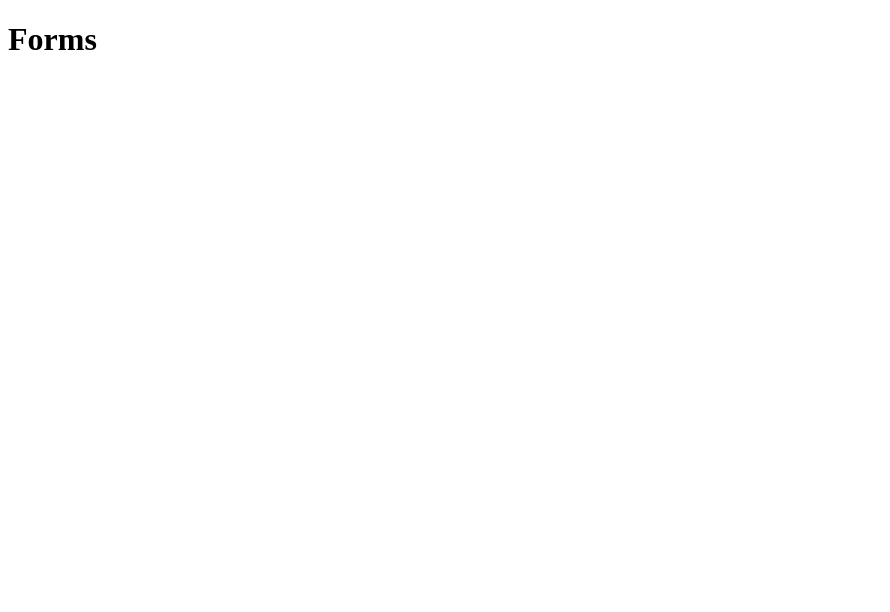
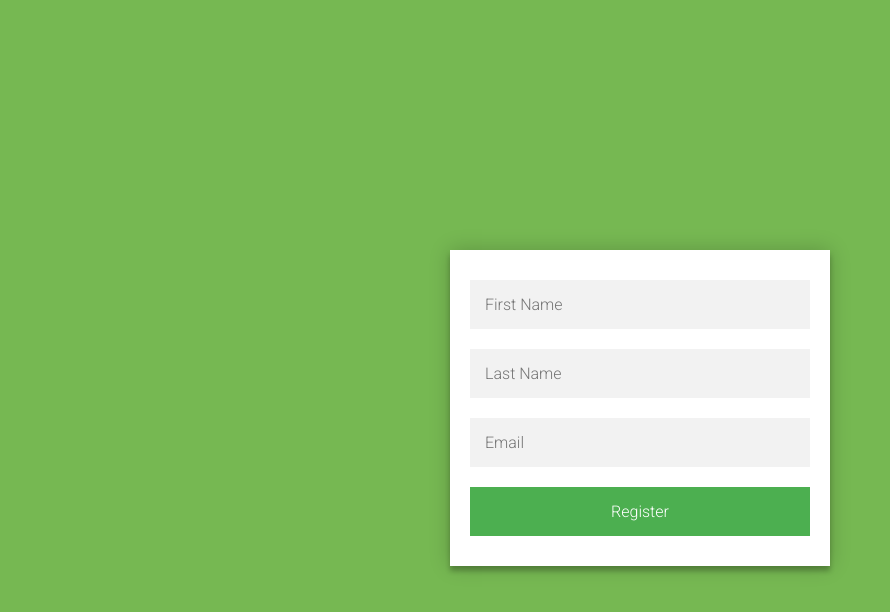
Before and after one commit to aitizaz-ul-haq/reactdocsproject, a React (Create React App) app: page / in a window 1280 px wide. Shown: the top 612 px of the page, without its empty margins (0-890 px from the left). Built offline with nearby package versions, Linux system fonts and the light colour scheme.

Commit message:
forms controlled component example and forms example added

```diff
--- a/src/docs/main_concepts/forms.js
+++ b/src/docs/main_concepts/forms.js
@@ -1,9 +1,119 @@
+
+import React, { useState } from 'react';
+import "../../styling/formStyling.css";
+
+
+// HTML form elements work a bit differently from other DOM elements in React,
+// because form elements naturally keep some internal state.
+//For example, this form in plain HTML accepts a single name:
+
+{/* <form>
+    <label>
+        Name:
+        <input type="text" name="name" />
+    </label>
+    <input type="submit" value="Submit" />
+</form> */}
+
+// This form has the default HTML form behavior of browsing to a new page when the user submits the form.
+// If you want this behavior in React, it just works.But in most cases, it’s convenient to have a JavaScript
+// function that handles the submission of the form and has access to the data that the user entered into the form.
+// The standard way to achieve this is with a technique called “controlled components”.
+
+
+// Controlled Components
+// In HTML, form elements such as <input>, <textarea>,
+// and <select> typically maintain their own state and update it based on user input.
+// In React, mutable state is typically kept in the state property of components, and only updated with setState().
+
+// We can combine the two by making the React state be the “single source of truth”.
+//  Then the React component that renders a form also controls what happens in that form on subsequent user input.
+// An input form element whose value is controlled by React in this way is called a “controlled component”.
+
+// better understanding of forms is in this video on youtube because in docs they use class based code
+// https://www.youtube.com/watch?v=8hU0I8rY4u4&t=299s
+// the following code is from the youtuber from his git repo i have tried to simulate that youtuber how to
+// create forms in react because they are controlled
+
 
 
 
 const Forms = () => {
+
+    const [values, setValues] = useState({
+        firstName: "",
+        lastName: "",
+        email: ""
+    });
+
+    const [submitted, setSubmitted] = useState(false);
+    const [valid, setValid] = useState(false);
+
+    const handleFirstNameInputChange = (event) => {
+        setValues({ ...values, firstName: event.target.value })
+    }
+
+    const handleLastNameInputChange = (event) => {
+        setValues({ ...values, lastName: event.target.value })
+    }
+
+    const handleEmailInputChange = (event) => {
+        setValues({ ...values, email: event.target.value })
+    }
+
+    const handleSubmit = (event) => {
+        event.preventDefault();
+        if (values.firstName && values.lastName && values.email) {
+            setValid(true);
+        }
+        setSubmitted(true);
+    }
+
+
+
     return (
-        <h1>Forms</h1>
+        <div class="form-container">
+            <form class="register-form" onSubmit={handleSubmit}>
+                {/* Uncomment the next line to show the success message */}
+                {submitted && valid ? <div class="success-message">Success! Thank you for registering</div> : null}
+                <input
+                    onChange={handleFirstNameInputChange}
+                    value={values.firstName}
+                    id="first-name"
+                    class="form-field"
+                    type="text"
+                    placeholder="First Name"
+                    name="firstName"
+                />
+                {/* Uncomment the next line to show the error message */}
+                {submitted && !values.firstName ? <span id="first-name-error">Please enter a first name</span> : null}
+                <input
+                    onChange={handleLastNameInputChange}
+                    value={values.lastName}
+                    id="last-name"
+                    class="form-field"
+                    type="text"
+                    placeholder="Last Name"
+                    name="lastName"
+                />
+                {/* Uncomment the next line to show the error message */}
+                {submitted && !values.lastName ? <span id="last-name-error">Please enter a last name</span> : null}
+                <input
+                    onChange={handleEmailInputChange}
+                    value={values.email}
+                    id="email"
+                    class="form-field"
+                    type="text"
+                    placeholder="Email"
+                    name="email"
+                />
+                {/* Uncomment the next line to show the error message */}
+                {submitted && !values.email ? <span id="email-error">Please enter an email address</span> : null}
+                <button class="form-field" type="submit">
+                    Register
+                </button>
+            </form>
+        </div>
     );
 }
 
--- /dev/null
+++ b/src/styling/formStyling.css
@@ -0,0 +1,65 @@
+@import url(https://fonts.googleapis.com/css?family=Roboto:300);
+
+body {
+    background: #76b852;
+    display: flex;
+    min-height: 100vh;
+    justify-content: center;
+    align-items: center;
+}
+
+.form-container {
+    width: 360px;
+    background-color: white;
+    margin: auto;
+    box-shadow: 0 0 20px 0 rgba(0, 0, 0, 0.2), 0 5px 5px 0 rgba(0, 0, 0, 0.24);
+    padding: 10px;
+}
+
+.register-form {
+    display: flex;
+    flex-direction: column;
+    justify-content: space-evenly;
+    padding: 10px;
+}
+
+.success-message {
+    font-family: "Roboto", sans-serif;
+    background-color: #3f89f8;
+    padding: 15px;
+    color: white;
+}
+
+.form-field {
+    margin: 10px 0 10px 0;
+    padding: 15px;
+    font-size: 16px;
+    border: 0;
+    font-family: "Roboto", sans-serif;
+}
+
+span {
+    font-family: "Roboto", sans-serif;
+    font-size: 14px;
+    color: red;
+    margin-bottom: 15px;
+}
+
+input {
+    background: #f2f2f2;
+}
+
+.error {
+    border-style: solid;
+    border: 2px solid #ffa4a4;
+}
+
+button {
+    background: #4caf50;
+    color: white;
+    cursor: pointer;
+}
+
+button:disabled {
+    cursor: default;
+}
```
